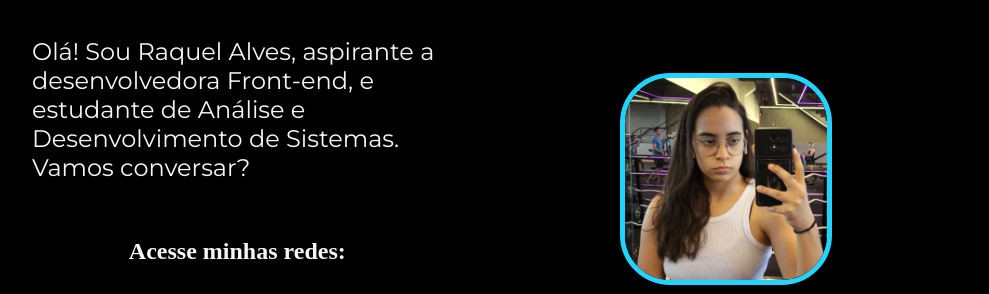
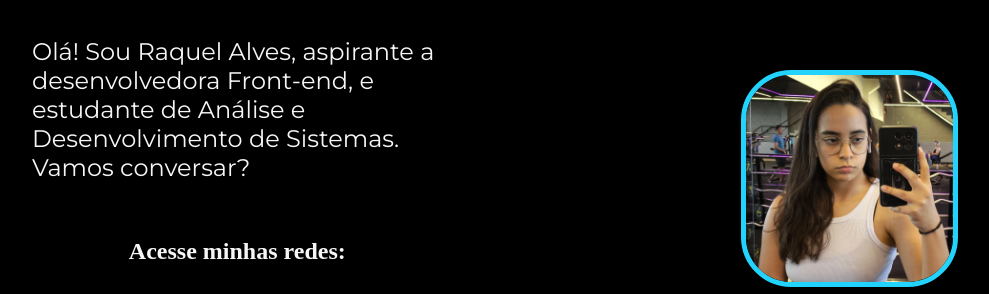
Before and after one commit to Quelqueirz/meu-primeiro-portfolio, a plain HTML site: page Index.html in a window 1280 px wide. Shown: the part 379-673 px from the top of the page, without its empty margins (160-1149 px from the left). Drawn offline with nearby package versions, Linux system fonts and the light colour scheme.

Commit message:
ultimo commit

```diff
--- a/Styles/style.css
+++ b/Styles/style.css
@@ -52,10 +52,10 @@ body{
 }
 
 .apresentacao{
-    padding: 5% 15%;
+    padding: 5% 5% 5% 15%;
     display: flex;
     align-items: center;
-    gap: 82px;
+    gap: 200px;
 }
 .apresentacao__conteudo{
     width: 50%;
```
